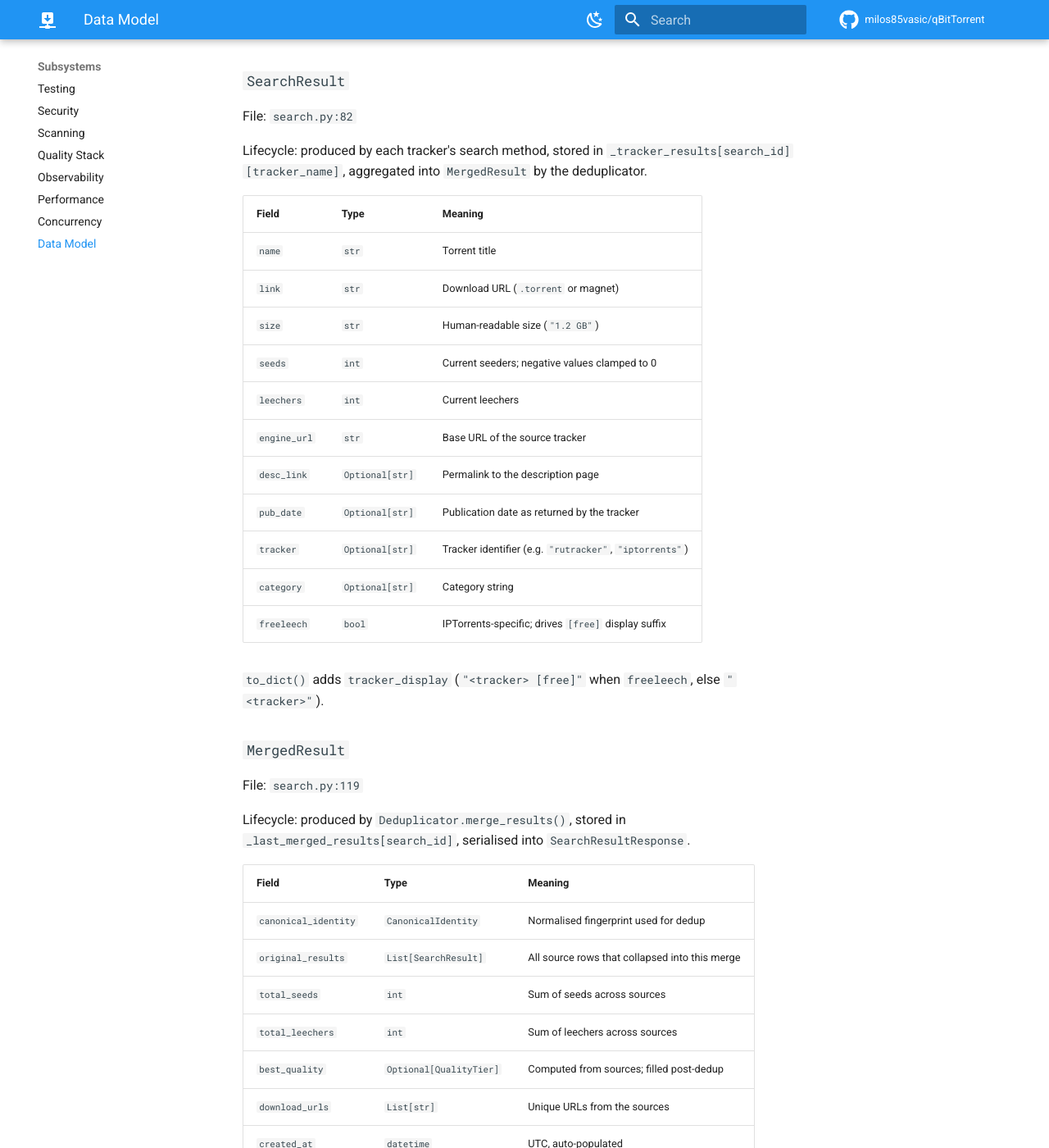
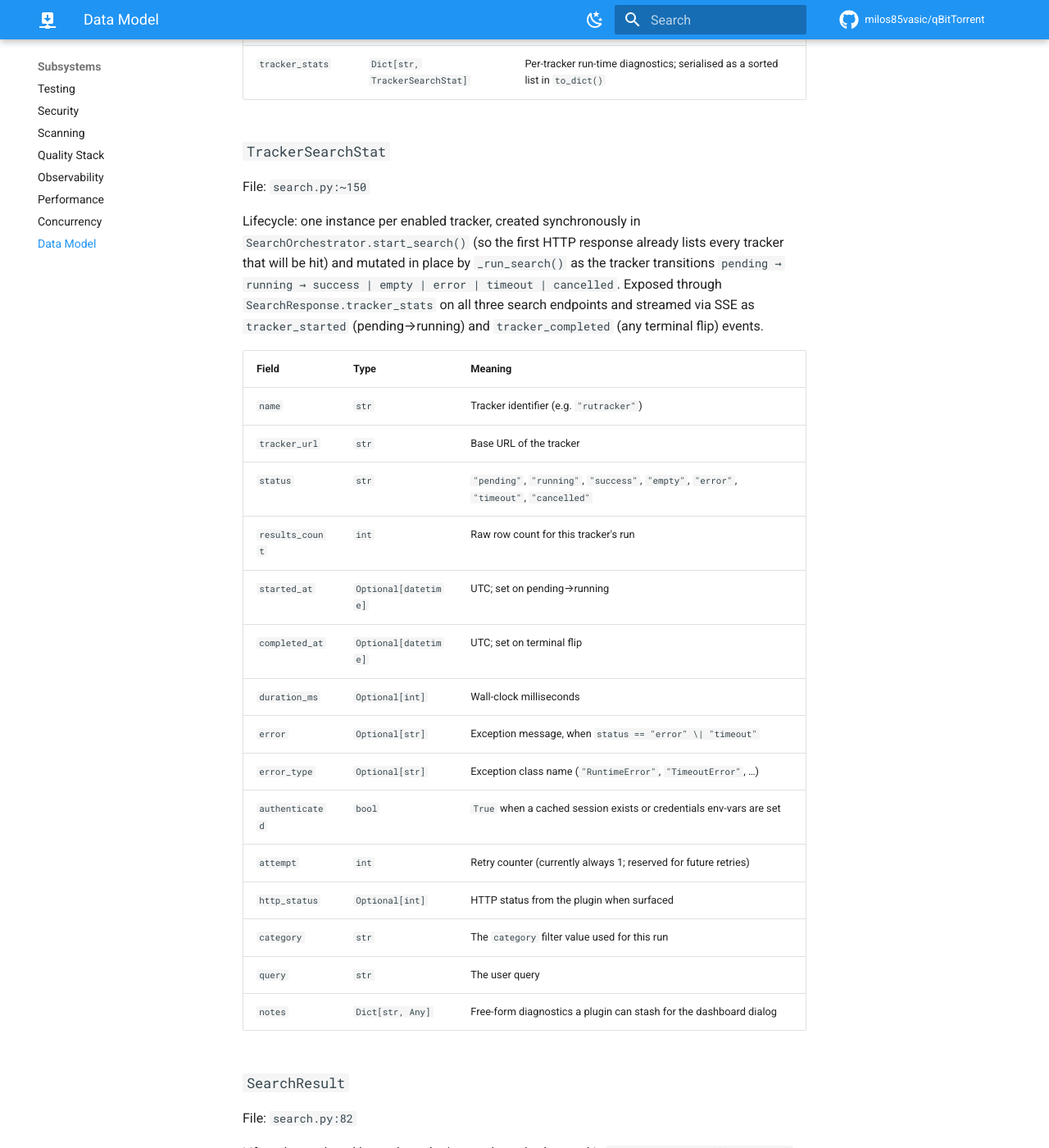
Before and after one commit to milos85vasic/qBitTorrent, an MkDocs documentation site: the page built from website/docs/subsystems/data-model.md, in a window 1280 px wide and 1400 px high, scrolled down 1714 px. Shown: the whole window at 82% size. Built offline with MkDocs 1.6.1 and Material for MkDocs 9.7.7, drawn with Linux system fonts in a browser that asks for light colours; comment, search, counter and statistics services are not loaded.

Commit message:
docs: document tracker stats surface in DATA_MODEL and TESTING
Add a TrackerSearchStat section to DATA_MODEL.md (lifecycle + the
15 fields documented one by one) and extend SearchMetadata's table
with the new tracker_stats field.  In TESTING.md, cross-reference
the unit / SSE / property / contract suites plus the frontend
dashboard + dialog specs so future contributors can find every
layer of coverage at a glance.

Co-Authored-By: Claude Opus 4.7 (1M context) <noreply@anthropic.com>

```diff
--- a/docs/DATA_MODEL.md
+++ b/docs/DATA_MODEL.md
@@ -125,6 +125,38 @@ is `completed` or `failed`.
 | `trackers_searched` | `List[str]` | Tracker names that were attempted |
 | `errors` | `List[str]` | `"<tracker>: <message>"` strings |
 | `status` | `str` | `"running"`, `"completed"`, `"failed"` |
+| `tracker_stats` | `Dict[str, TrackerSearchStat]` | Per-tracker run-time diagnostics; serialised as a sorted list in `to_dict()` |
+
+### `TrackerSearchStat`
+
+File: `search.py:~150`
+
+Lifecycle: one instance per enabled tracker, created synchronously in
+`SearchOrchestrator.start_search()` (so the first HTTP response already
+lists every tracker that will be hit) and mutated in place by
+`_run_search()` as the tracker transitions
+`pending → running → success | empty | error | timeout | cancelled`.
+Exposed through `SearchResponse.tracker_stats` on all three search
+endpoints and streamed via SSE as `tracker_started` (pending→running)
+and `tracker_completed` (any terminal flip) events.
+
+| Field | Type | Meaning |
+|---|---|---|
+| `name` | `str` | Tracker identifier (e.g. `"rutracker"`) |
+| `tracker_url` | `str` | Base URL of the tracker |
+| `status` | `str` | `"pending"`, `"running"`, `"success"`, `"empty"`, `"error"`, `"timeout"`, `"cancelled"` |
+| `results_count` | `int` | Raw row count for this tracker's run |
+| `started_at` | `Optional[datetime]` | UTC; set on pending→running |
+| `completed_at` | `Optional[datetime]` | UTC; set on terminal flip |
+| `duration_ms` | `Optional[int]` | Wall-clock milliseconds |
+| `error` | `Optional[str]` | Exception message, when `status == "error" \| "timeout"` |
+| `error_type` | `Optional[str]` | Exception class name (`"RuntimeError"`, `"TimeoutError"`, …) |
+| `authenticated` | `bool` | `True` when a cached session exists or credentials env-vars are set |
+| `attempt` | `int` | Retry counter (currently always 1; reserved for future retries) |
+| `http_status` | `Optional[int]` | HTTP status from the plugin when surfaced |
+| `category` | `str` | The `category` filter value used for this run |
+| `query` | `str` | The user query |
+| `notes` | `Dict[str, Any]` | Free-form diagnostics a plugin can stash for the dashboard dialog |
 
 ### `SearchResult`
 
```
Also changed, not shown: docs/TESTING.md (+21 -0 lines).
